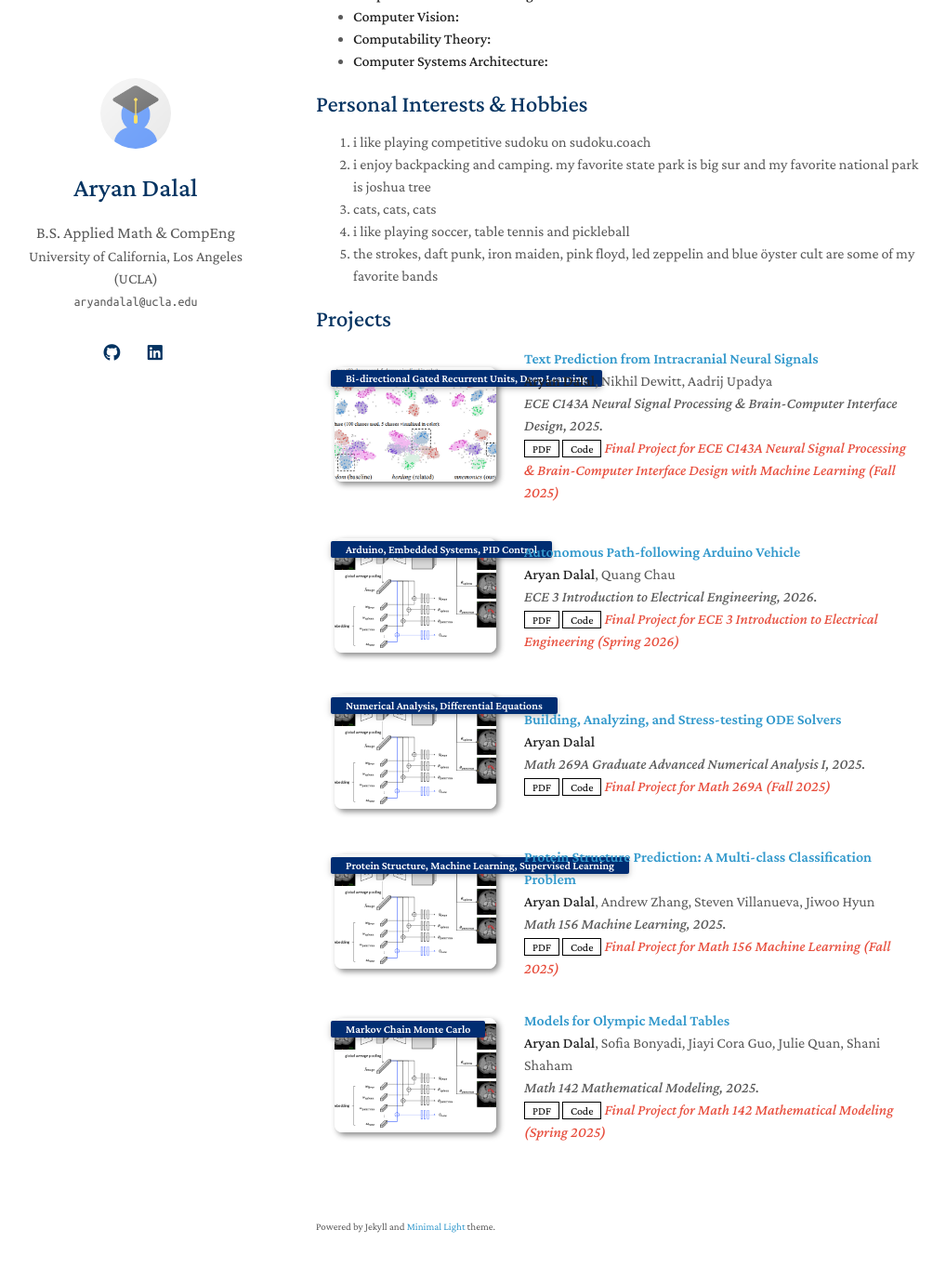
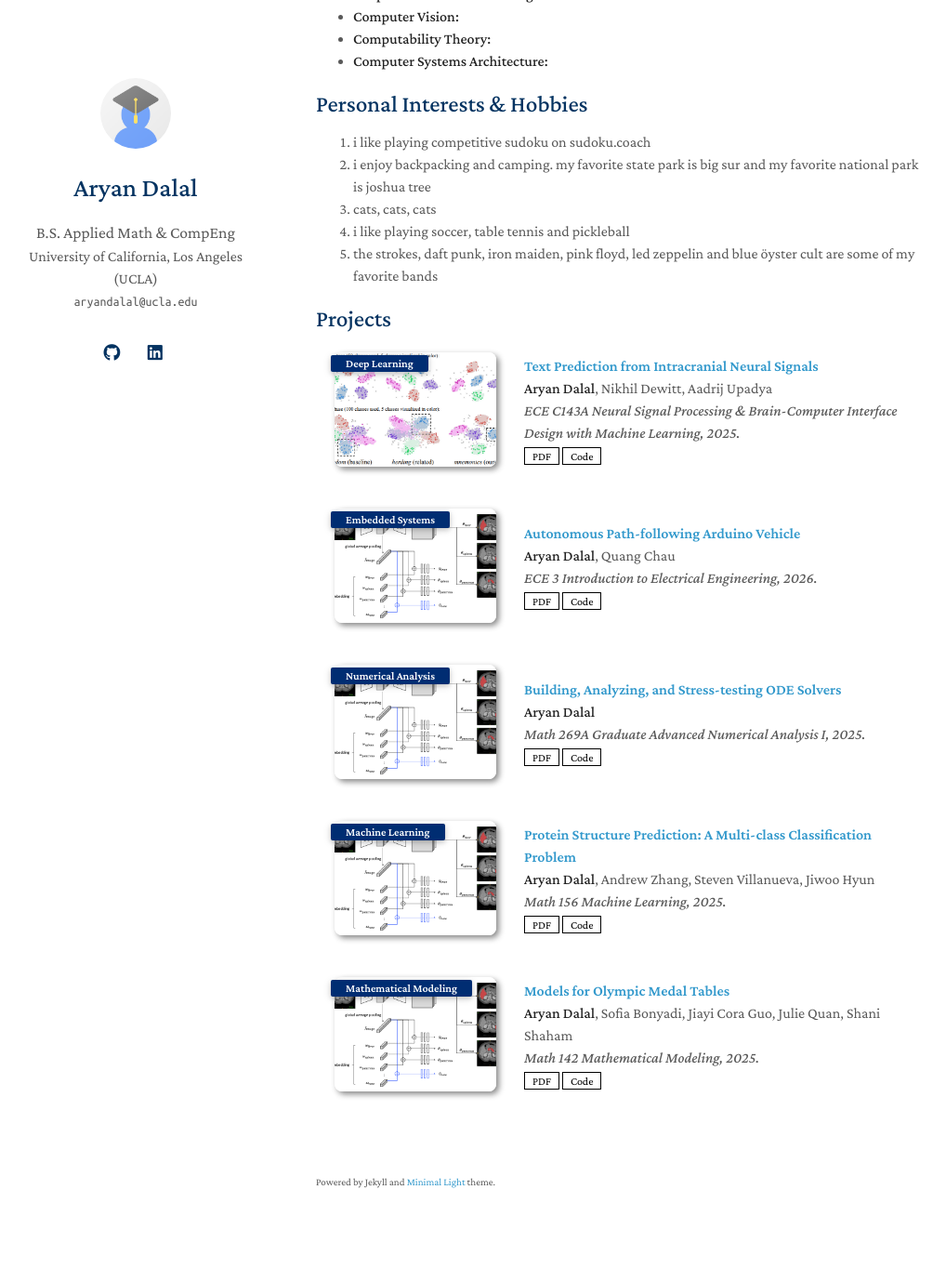
Before and after one commit to DalalAryan/dalalaryan.github.io, a Jekyll site: the page built from index.md, in a window 1280 px wide and 1400 px high, scrolled down 309 px. Shown: the top 1365 px of the window at 93% size, without its empty margins (130-1148 px from the left). Built offline with Jekyll 4.4.1, drawn with Linux system fonts in a browser that asks for light colours; a style sheet for code colours, icons or effects is not loaded; our own code applies the rules of GitHub Pages for plain Markdown files.

Commit message:
Update publications.yml

```diff
--- a/_data/publications.yml
+++ b/_data/publications.yml
@@ -1,51 +1,51 @@
 main:
   - title: "Text Prediction from Intracranial Neural Signals"
     authors: <strong>Aryan Dalal</strong>, Nikhil Dewitt, Aadrij Upadya
-    conference_short: Bi-directional Gated Recurrent Units, Deep Learning
-    conference: ECE C143A Neural Signal Processing & Brain-Computer Interface Design, 2025.
+    conference_short: Deep Learning
+    conference: ECE C143A Neural Signal Processing & Brain-Computer Interface Design with Machine Learning, 2025.
     pdf: https://arxiv.org/pdf/2002.10211.pdf
     code: https://github.com/yaoyao-liu/class-incremental-learning/tree/main/mnemonics-training
     #page: https://class-il.mpi-inf.mpg.de/mnemonics/
     #bibtex: https://class-il.mpi-inf.mpg.de/mnemonics/
-    notes: Final Project for ECE C143A Neural Signal Processing & Brain-Computer Interface Design with Machine Learning (Fall 2025)
+    notes: #Final Project for ECE C143A Neural Signal Processing & Brain-Computer Interface Design with Machine Learning (Fall 2025)
     image: ./assets/img/teaser_example.png
 
   - title: "Autonomous Path-following Arduino Vehicle"
     authors: <strong>Aryan Dalal</strong>, Quang Chau
-    conference_short: Arduino, Embedded Systems, PID Control
+    conference_short: Embedded Systems
     conference: ECE 3 Introduction to Electrical Engineering, 2026.
     pdf: https://arxiv.org/pdf/2306.00988.pdf
     code: https://github.com/MrGiovanni/ContinualLearning
     #bibtex: https://bib.yliu.me/MICCAI23.txt
     image: ./assets/img/teaser_example_2.png
-    notes: Final Project for ECE 3 Introduction to Electrical Engineering (Spring 2026)
+    notes: #Final Project for ECE 3 Introduction to Electrical Engineering (Spring 2026)
 
   - title: "Building, Analyzing, and Stress-testing ODE Solvers"
     authors: <strong>Aryan Dalal</strong>
-    conference_short: Numerical Analysis, Differential Equations
+    conference_short: Numerical Analysis
     conference: Math 269A Graduate Advanced Numerical Analysis I, 2025.
     pdf: https://arxiv.org/pdf/2306.00988.pdf
     code: https://github.com/MrGiovanni/ContinualLearning
     #bibtex: https://bib.yliu.me/MICCAI23.txt
     image: ./assets/img/teaser_example_2.png
-    notes: Final Project for Math 269A (Fall 2025)
+    notes: #Final Project for Math 269A (Fall 2025)
 
   - title: "Protein Structure Prediction: A Multi-class Classification Problem"
     authors: <strong>Aryan Dalal</strong>, Andrew Zhang, Steven Villanueva, Jiwoo Hyun
-    conference_short: Protein Structure, Machine Learning, Supervised Learning
+    conference_short: Machine Learning
     conference: Math 156 Machine Learning, 2025.
     pdf: https://arxiv.org/pdf/2306.00988.pdf
     code: https://github.com/MrGiovanni/ContinualLearning
     #bibtex: https://bib.yliu.me/MICCAI23.txt
     image: ./assets/img/teaser_example_2.png
-    notes: Final Project for Math 156 Machine Learning (Fall 2025)
+    notes: #Final Project for Math 156 Machine Learning (Fall 2025)
 
   - title: "Models for Olympic Medal Tables"
     authors: <strong>Aryan Dalal</strong>, Sofia Bonyadi, Jiayi Cora Guo, Julie Quan, Shani Shaham
-    conference_short: Markov Chain Monte Carlo
+    conference_short: Mathematical Modeling
     conference: Math 142 Mathematical Modeling, 2025.
     pdf: https://arxiv.org/pdf/2306.00988.pdf
     code: https://github.com/MrGiovanni/ContinualLearning
     #bibtex: https://bib.yliu.me/MICCAI23.txt
     image: ./assets/img/teaser_example_2.png
-    notes: Final Project for Math 142 Mathematical Modeling (Spring 2025)
+    notes: #Final Project for Math 142 Mathematical Modeling (Spring 2025)
```
